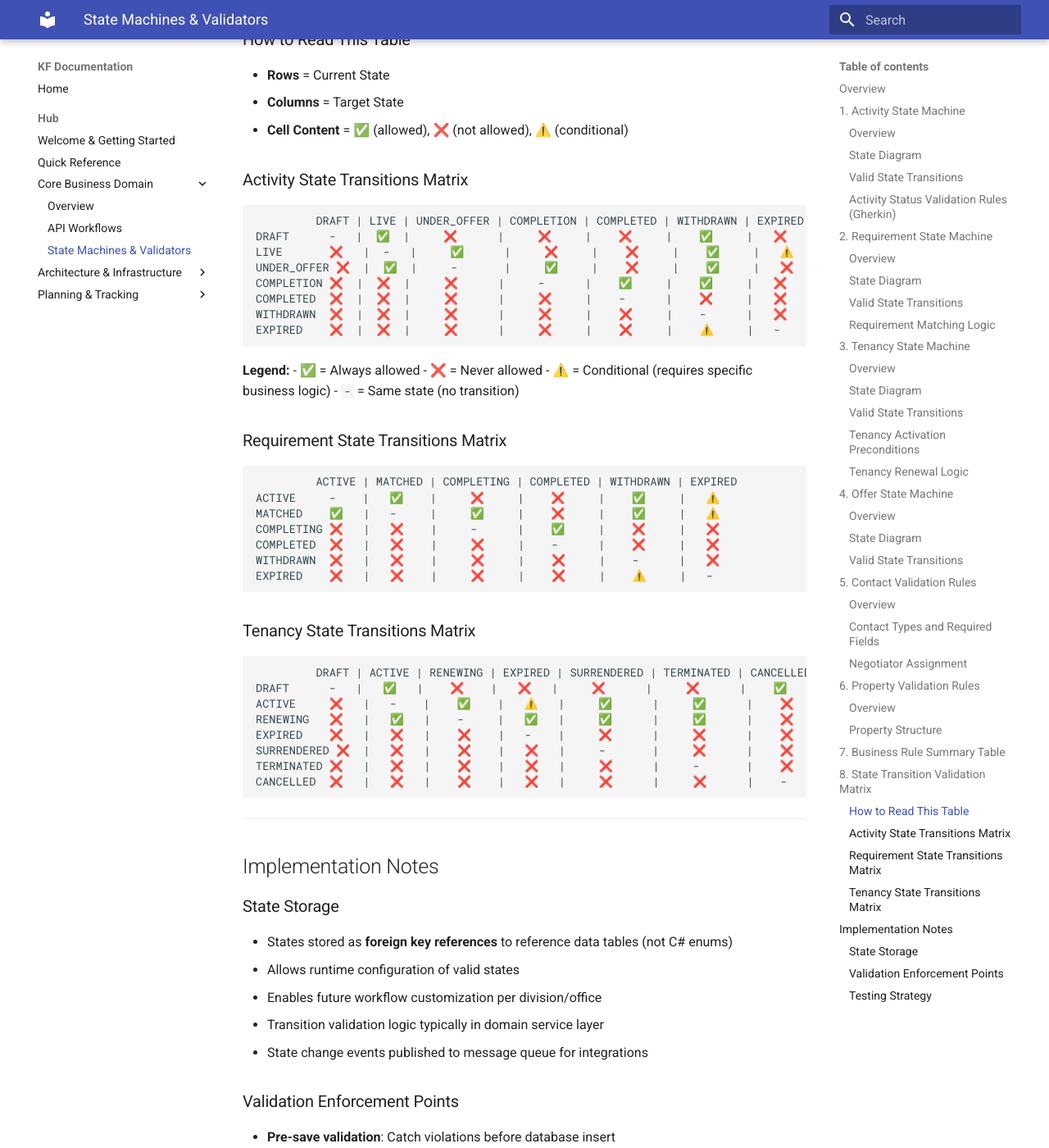
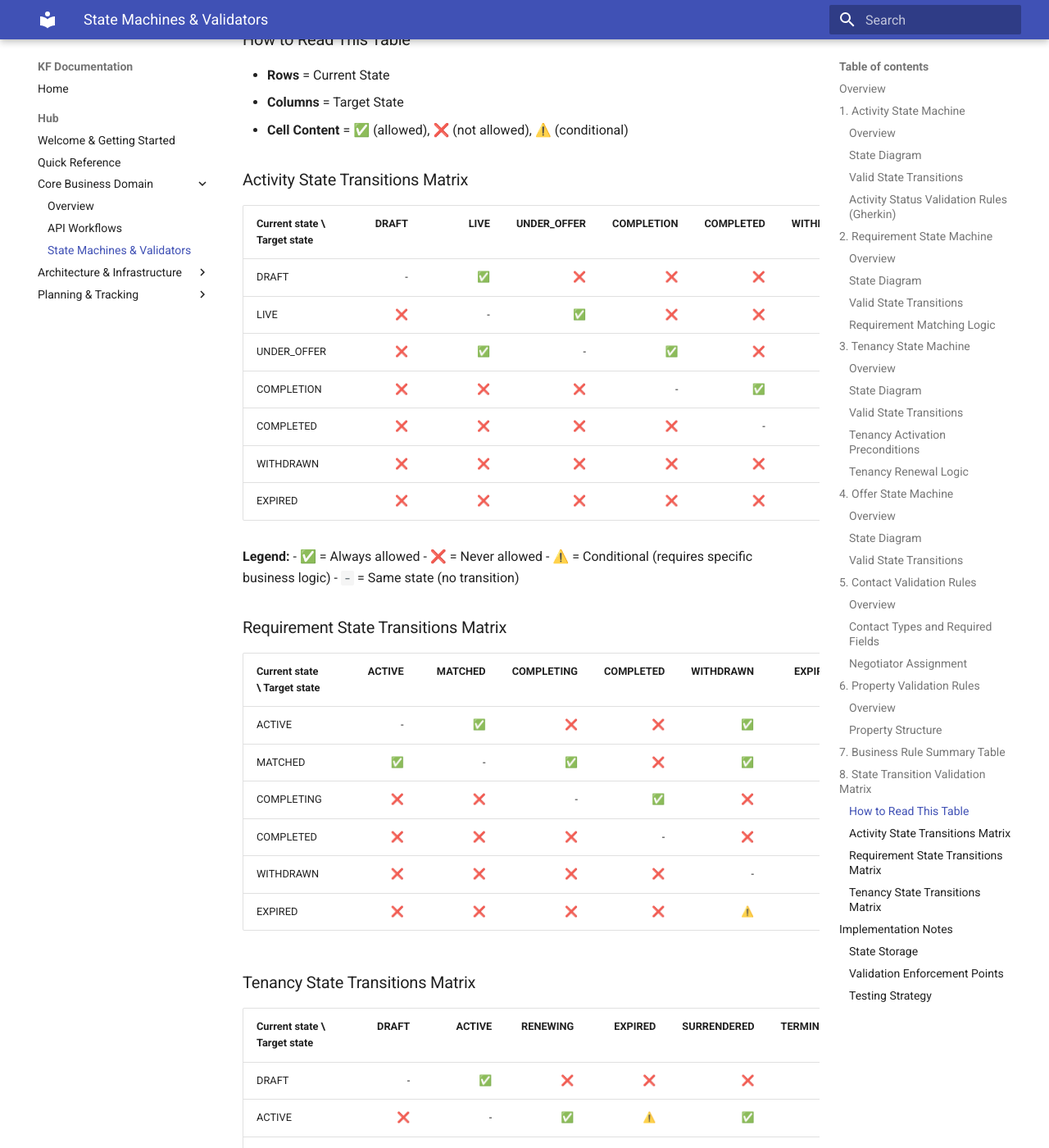
Before and after one commit to newportg/KF-Documentation, an MkDocs documentation site: the page built from Vault/projects/Hub/Core Business Domain/STATE-MACHINES-VALIDATORS.md, in a window 1280 px wide and 1400 px high, scrolled down 15263 px. Shown: the whole window at 82% size. Built offline with MkDocs 1.6.1 and Material for MkDocs 9.7.7, drawn with Linux system fonts in a browser that asks for light colours; some of the changed text lies outside the part shown.

Commit message:
fix: Update state transition matrices to improve clarity and consistency in STATE-MACHINES-VALIDATORS.md

````diff
--- a/Vault/projects/Hub/Core Business Domain/STATE-MACHINES-VALIDATORS.md
+++ b/Vault/projects/Hub/Core Business Domain/STATE-MACHINES-VALIDATORS.md
@@ -511,16 +511,15 @@ Feature: Property Creation and Validation
 
 ### Activity State Transitions Matrix
 
-```
-         DRAFT | LIVE | UNDER_OFFER | COMPLETION | COMPLETED | WITHDRAWN | EXPIRED
-DRAFT      -   |  ✅  |     ❌      |     ❌     |    ❌     |    ✅     |   ❌
-LIVE       ❌   |  -   |     ✅      |     ❌     |    ❌     |    ✅     |   ⚠️
-UNDER_OFFER ❌  |  ✅  |     -       |     ✅     |    ❌     |    ✅     |   ❌
-COMPLETION ❌  |  ❌  |     ❌      |     -      |    ✅     |    ✅     |   ❌
-COMPLETED  ❌  |  ❌  |     ❌      |     ❌     |    -      |    ❌     |   ❌
-WITHDRAWN  ❌  |  ❌  |     ❌      |     ❌     |    ❌     |    -      |   ❌
-EXPIRED    ❌  |  ❌  |     ❌      |     ❌     |    ❌     |    ⚠️     |   -
-```
+| Current state \ Target state | DRAFT | LIVE | UNDER_OFFER | COMPLETION | COMPLETED | WITHDRAWN | EXPIRED |
+|---|---:|---:|---:|---:|---:|---:|---:|
+| DRAFT | - | ✅ | ❌ | ❌ | ❌ | ✅ | ❌ |
+| LIVE | ❌ | - | ✅ | ❌ | ❌ | ✅ | ⚠️ |
+| UNDER_OFFER | ❌ | ✅ | - | ✅ | ❌ | ✅ | ❌ |
+| COMPLETION | ❌ | ❌ | ❌ | - | ✅ | ✅ | ❌ |
+| COMPLETED | ❌ | ❌ | ❌ | ❌ | - | ❌ | ❌ |
+| WITHDRAWN | ❌ | ❌ | ❌ | ❌ | ❌ | - | ❌ |
+| EXPIRED | ❌ | ❌ | ❌ | ❌ | ❌ | ⚠️ | - |
 
 **Legend:**
 - ✅ = Always allowed
@@ -530,28 +529,26 @@ EXPIRED    ❌  |  ❌  |     ❌      |     ❌     |    ❌     |    ⚠️
 
 ### Requirement State Transitions Matrix
 
-```
-         ACTIVE | MATCHED | COMPLETING | COMPLETED | WITHDRAWN | EXPIRED
-ACTIVE     -    |   ✅    |     ❌     |    ❌     |    ✅     |   ⚠️
-MATCHED    ✅   |   -     |     ✅     |    ❌     |    ✅     |   ⚠️
-COMPLETING ❌   |   ❌    |     -      |    ✅     |    ❌     |   ❌
-COMPLETED  ❌   |   ❌    |     ❌     |    -      |    ❌     |   ❌
-WITHDRAWN  ❌   |   ❌    |     ❌     |    ❌     |    -      |   ❌
-EXPIRED    ❌   |   ❌    |     ❌     |    ❌     |    ⚠️     |   -
-```
+| Current state \ Target state | ACTIVE | MATCHED | COMPLETING | COMPLETED | WITHDRAWN | EXPIRED |
+|---|---:|---:|---:|---:|---:|---:|
+| ACTIVE | - | ✅ | ❌ | ❌ | ✅ | ⚠️ |
+| MATCHED | ✅ | - | ✅ | ❌ | ✅ | ⚠️ |
+| COMPLETING | ❌ | ❌ | - | ✅ | ❌ | ❌ |
+| COMPLETED | ❌ | ❌ | ❌ | - | ❌ | ❌ |
+| WITHDRAWN | ❌ | ❌ | ❌ | ❌ | - | ❌ |
+| EXPIRED | ❌ | ❌ | ❌ | ❌ | ⚠️ | - |
 
 ### Tenancy State Transitions Matrix
 
-```
-         DRAFT | ACTIVE | RENEWING | EXPIRED | SURRENDERED | TERMINATED | CANCELLED
-DRAFT      -   |   ✅   |    ❌    |   ❌   |     ❌      |     ❌      |    ✅
-ACTIVE     ❌   |   -    |    ✅    |   ⚠️   |     ✅      |     ✅      |    ❌
-RENEWING   ❌   |   ✅   |    -     |   ✅   |     ✅      |     ✅      |    ❌
-EXPIRED    ❌   |   ❌   |    ❌    |   -    |     ❌      |     ❌      |    ❌
-SURRENDERED ❌  |   ❌   |    ❌    |   ❌   |     -       |     ❌      |    ❌
-TERMINATED ❌   |   ❌   |    ❌    |   ❌   |     ❌      |     -       |    ❌
-CANCELLED  ❌   |   ❌   |    ❌    |   ❌   |     ❌      |     ❌      |    -
-```
+| Current state \ Target state | DRAFT | ACTIVE | RENEWING | EXPIRED | SURRENDERED | TERMINATED | CANCELLED |
+|---|---:|---:|---:|---:|---:|---:|---:|
+| DRAFT | - | ✅ | ❌ | ❌ | ❌ | ❌ | ✅ |
+| ACTIVE | ❌ | - | ✅ | ⚠️ | ✅ | ✅ | ❌ |
+| RENEWING | ❌ | ✅ | - | ✅ | ✅ | ✅ | ❌ |
+| EXPIRED | ❌ | ❌ | ❌ | - | ❌ | ❌ | ❌ |
+| SURRENDERED | ❌ | ❌ | ❌ | ❌ | - | ❌ | ❌ |
+| TERMINATED | ❌ | ❌ | ❌ | ❌ | ❌ | - | ❌ |
+| CANCELLED | ❌ | ❌ | ❌ | ❌ | ❌ | ❌ | - |
 
 ---
 
````
